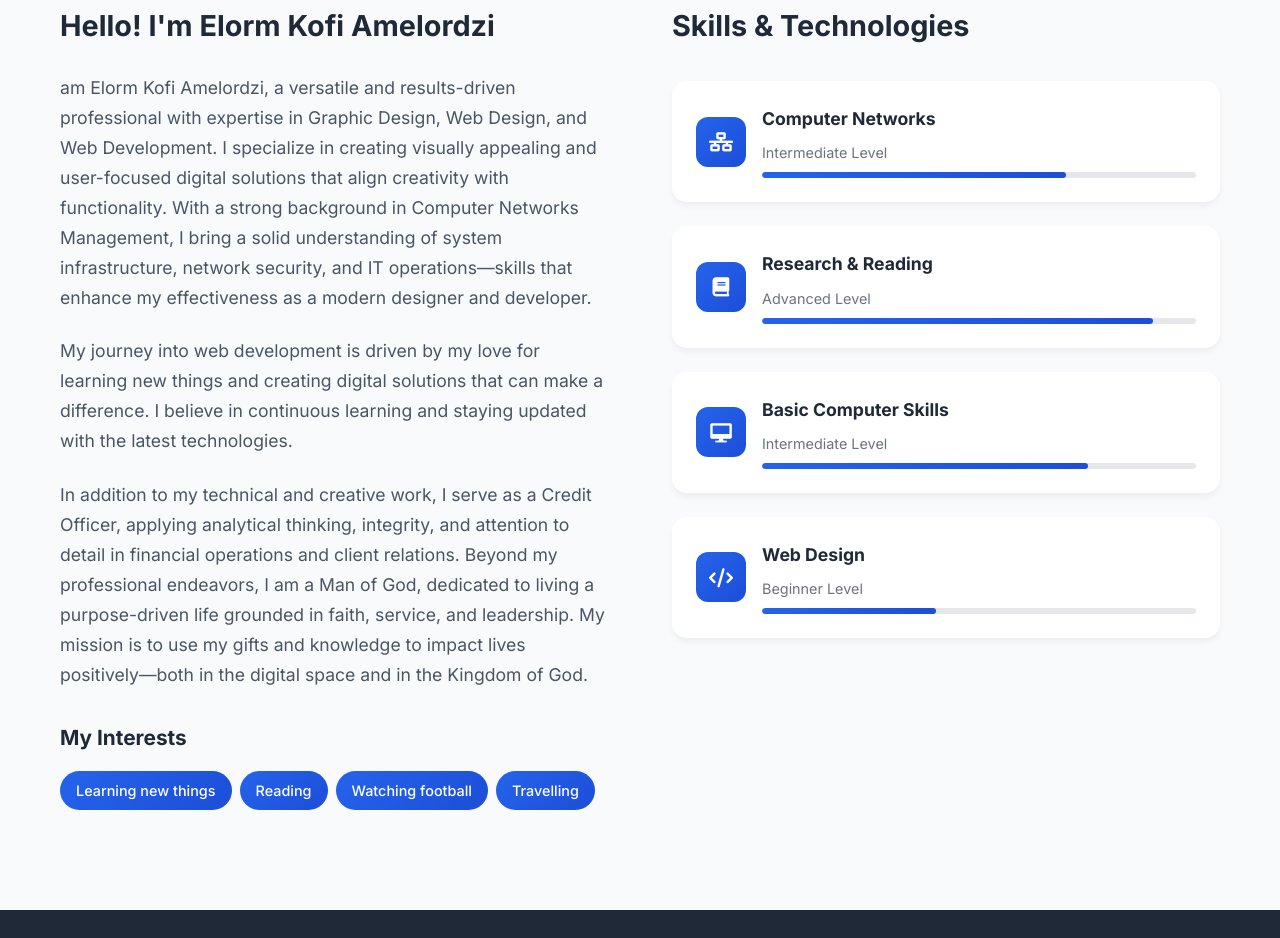
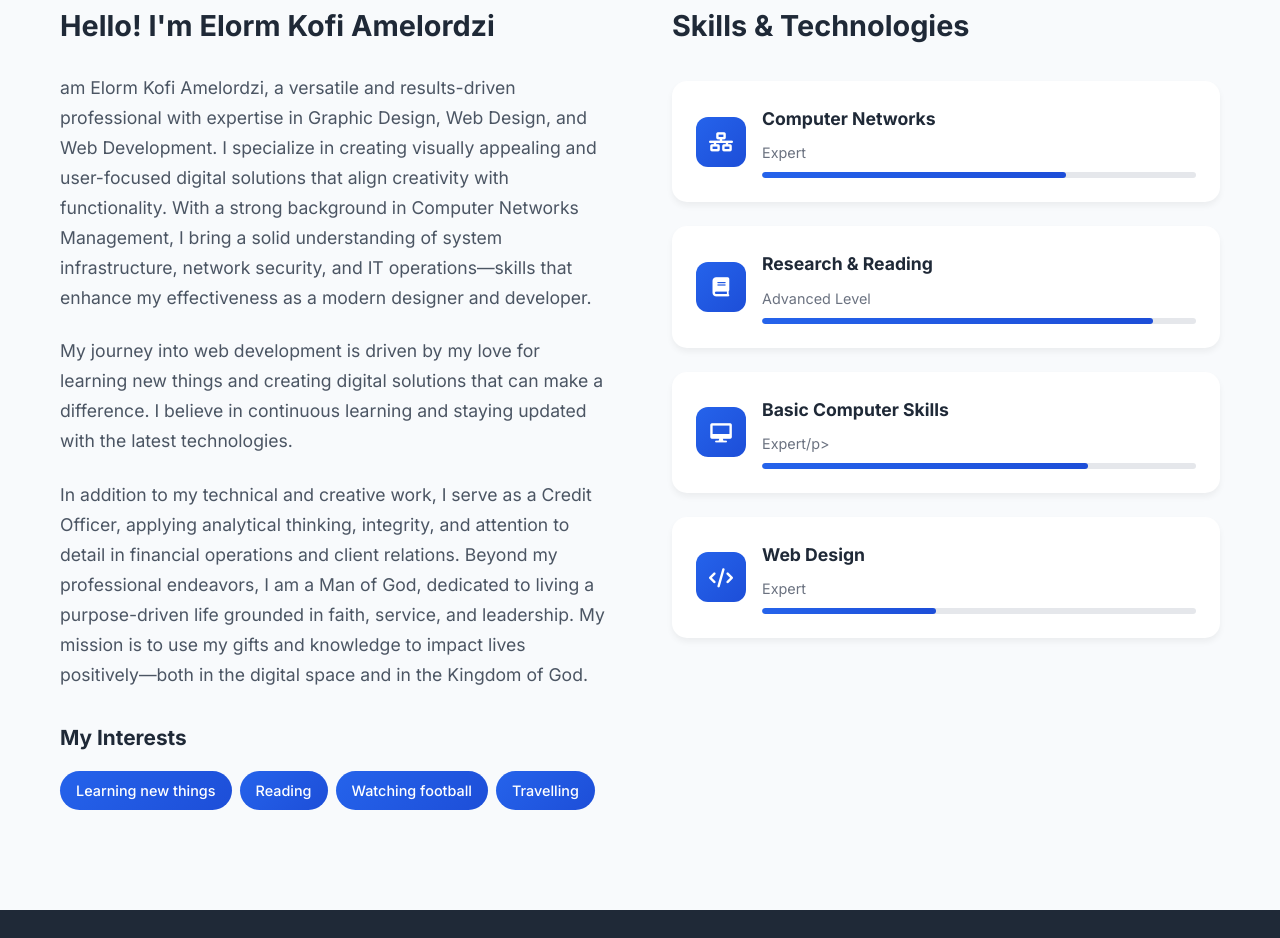
Before and after one commit to humptydumpty-git/ElormAmelordzi, a plain HTML site: page index.html in a window 1280 px wide. Shown: the part 1069-2007 px from the top of the page. Drawn offline with Linux system fonts and the light colour scheme.

Commit message:
Update index.html
skills upgrade

```diff
--- a/index.html
+++ b/index.html
@@ -108,7 +108,7 @@ Beyond my professional endeavors, I am a Man of God, dedicated to living a purpo
                             </div>
                             <div class="skill-content">
                                 <h4>Computer Networks</h4>
-                                <p>Intermediate Level</p>
+                                <p>Expert</p>
                                 <div class="skill-bar">
                                     <div class="skill-progress" style="width: 70%"></div>
                                 </div>
@@ -134,7 +134,7 @@ Beyond my professional endeavors, I am a Man of God, dedicated to living a purpo
                             </div>
                             <div class="skill-content">
                                 <h4>Basic Computer Skills</h4>
-                                <p>Intermediate Level</p>
+                                <p>Expert/p>
                                 <div class="skill-bar">
                                     <div class="skill-progress" style="width: 75%"></div>
                                 </div>
@@ -147,7 +147,7 @@ Beyond my professional endeavors, I am a Man of God, dedicated to living a purpo
                             </div>
                             <div class="skill-content">
                                 <h4>Web Design</h4>
-                                <p>Beginner Level</p>
+                                <p>Expert</p>
                                 <div class="skill-bar">
                                     <div class="skill-progress" style="width: 40%"></div>
                                 </div>
```
